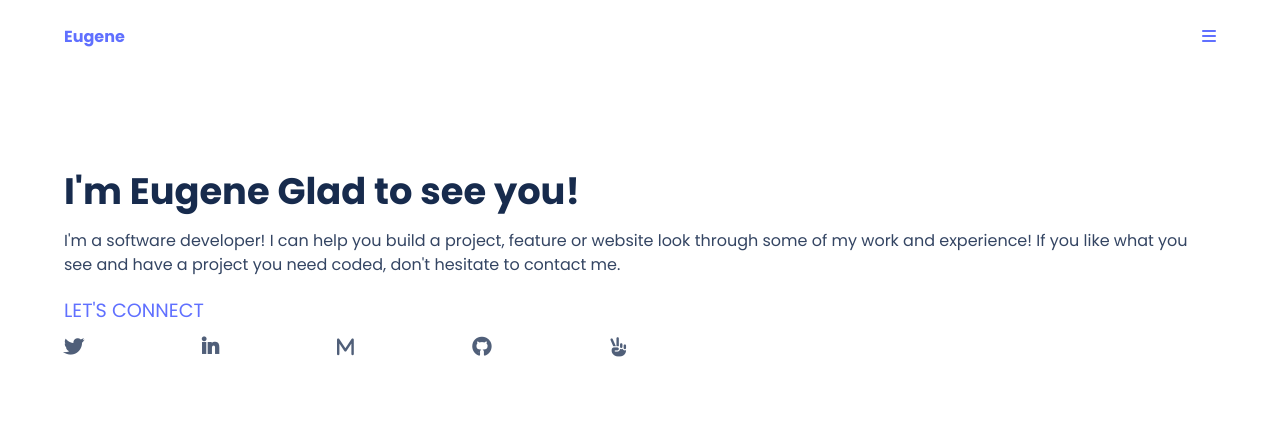
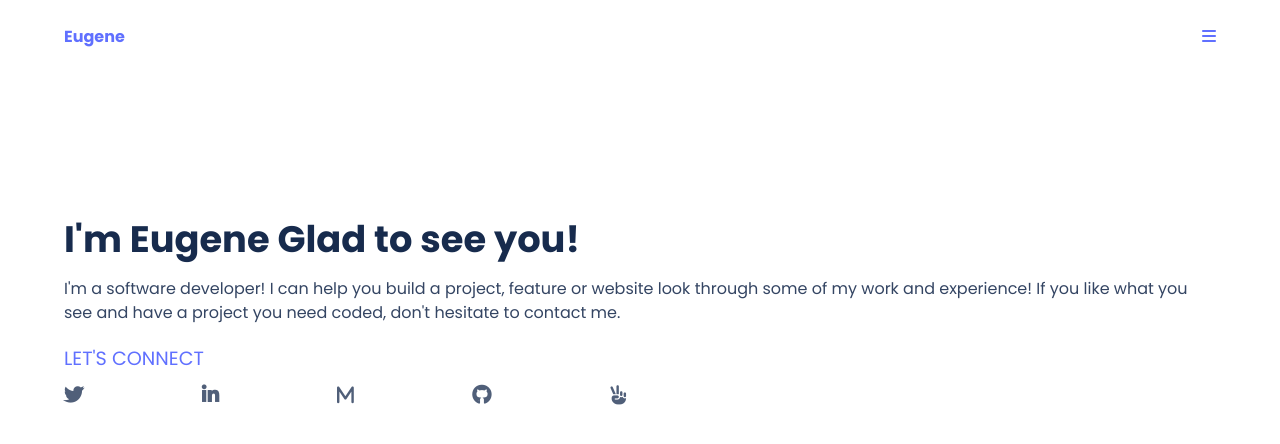
Before and after one commit to YugynDprodigy10/portfolio, a plain HTML site: page index.html in a window 1280 px wide. Drawn offline with Linux system fonts and the light colour scheme.

Commit message:
Update styles.css

```diff
--- a/css/styles.css
+++ b/css/styles.css
@@ -77,6 +77,7 @@ header .menu-bars:hover {
   display: flex;
   justify-content: center;
   flex-flow: row wrap;
+  padding: 3rem 0;
 }
 
 .hero-area .container {
```
